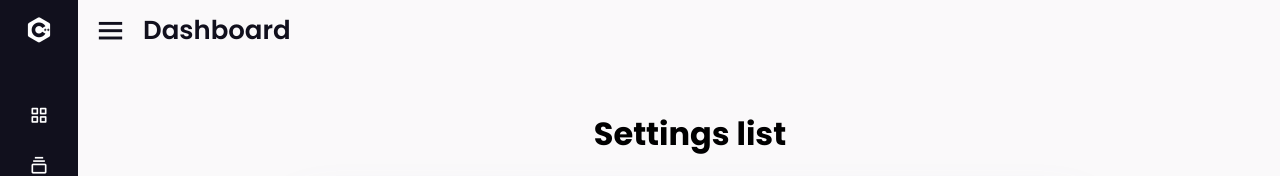
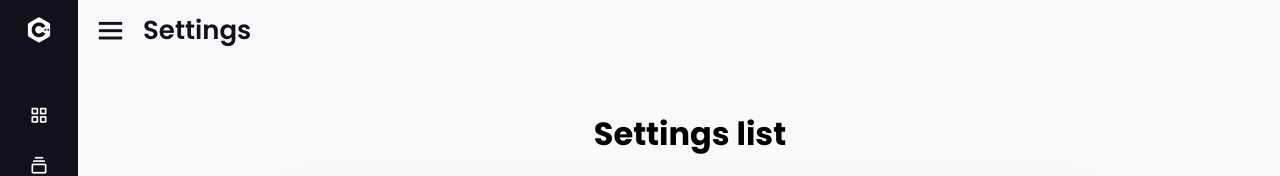
Before and after one commit to JMathew-1/StudyApp-Task1, a plain HTML site: page SDD task 1/settings.html in a window 1280 px wide. Shown: the top 176 px of the page. Drawn offline with nearby package versions, Linux system fonts and the light colour scheme.

Commit message:
Update settings.html

```diff
--- a/SDD task 1/settings.html
+++ b/SDD task 1/settings.html
@@ -174,7 +174,7 @@
   <section class="home-section">
     <div class="home-content">
       <i class='bx bx-menu'></i>
-      <span class="text">Dashboard</span>
+      <span class="text">Settings</span>
     </div>
   </section>
 
```
